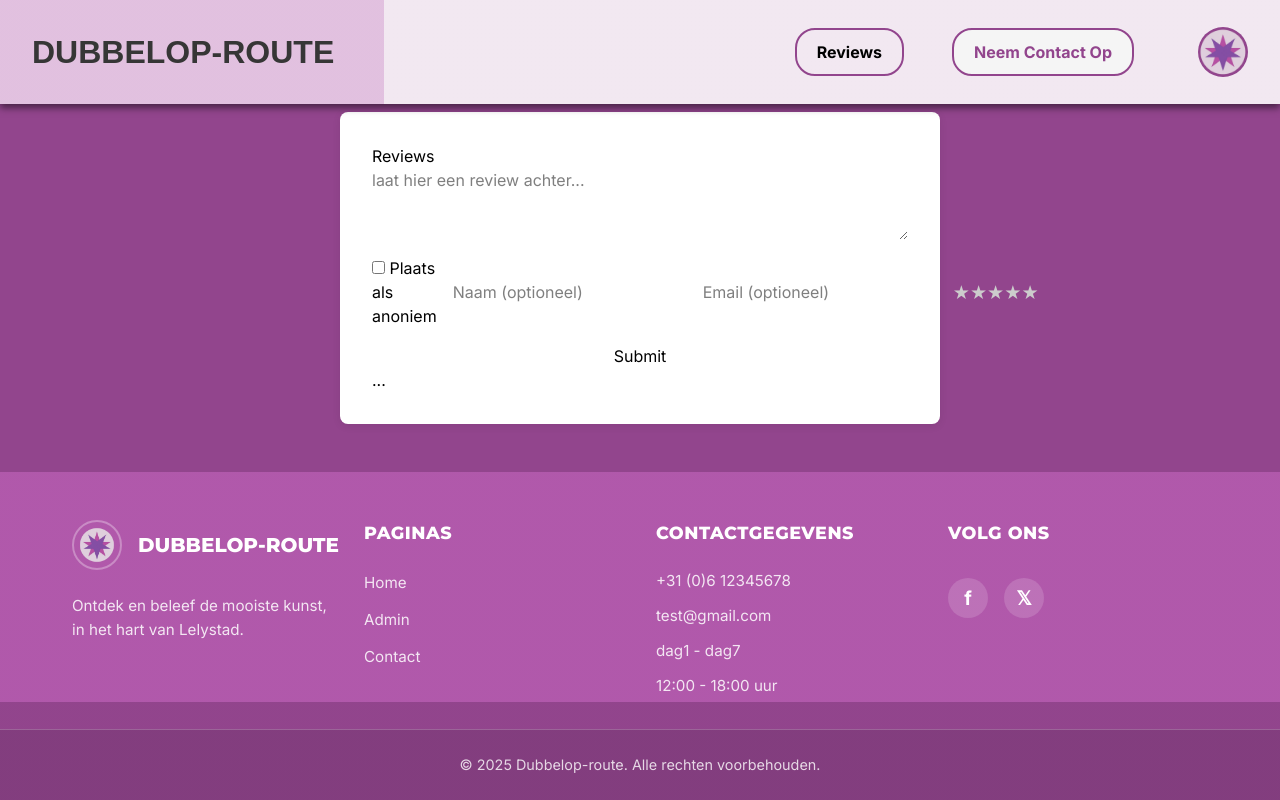
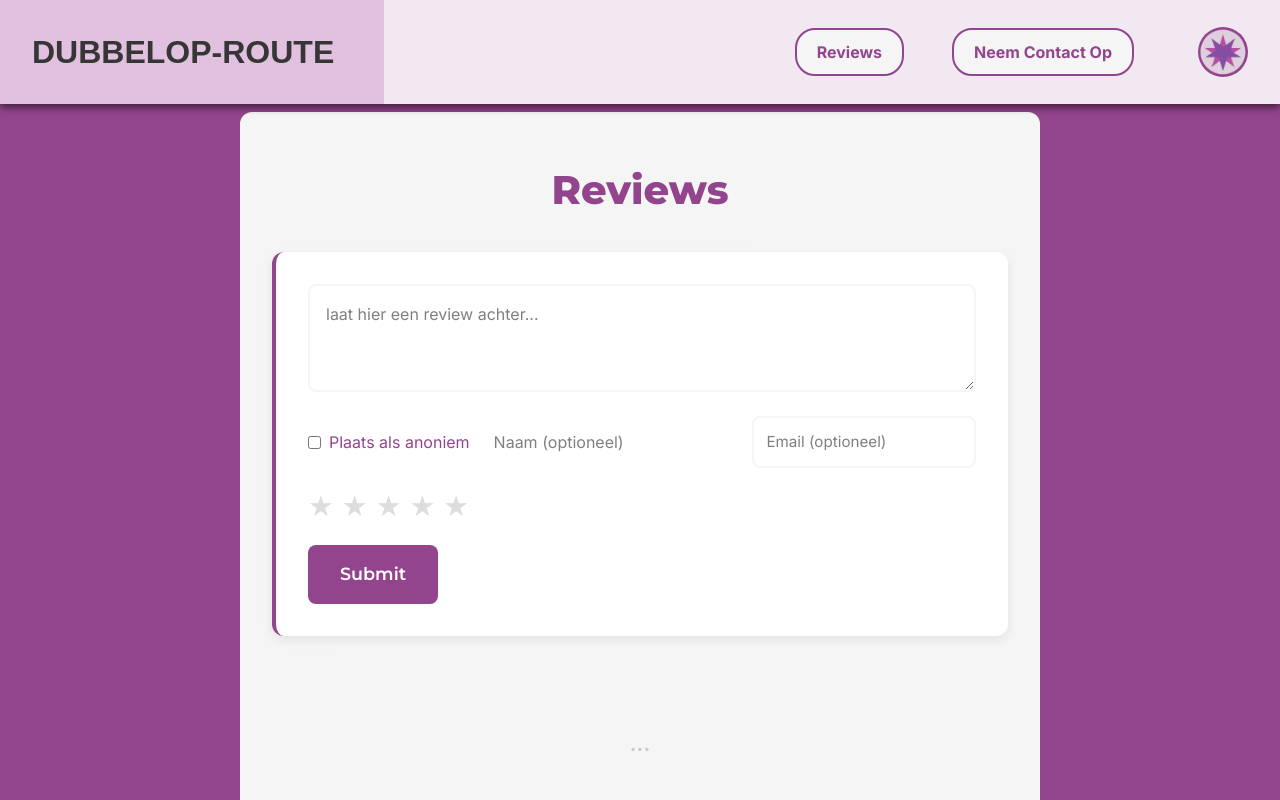
Before and after one commit to alexljn5/ed_project_croissant_team, a Vue app in the folder ed-vite/: page /reviews in a window 1280 px wide. Built offline with nearby package versions, Linux system fonts and the light colour scheme.

Commit message:
upd jan 13-1-26

```diff
--- a/ed-vite/src/assets/css/app.css
+++ b/ed-vite/src/assets/css/app.css
@@ -115,6 +115,23 @@
     transition: all 0.15s;
 }
 
+.reviewsKnop {
+    padding: 10px 20px;
+    background: var(--achtergrond-primair);
+    border-radius: 20px;
+    border: 2px solid var(--site-paars);
+    cursor: pointer;
+    transition: background-color 0.15s;
+    font-weight: bold;
+    color: var(--site-paars);
+}
+
+.reviewsKnop:hover {
+    background: var(--site-paars);
+    color: white;
+    transition: all 0.15s;
+}
+
 :root {
     --body: hsla(304, 36%, 42%, 1);
     --title-text: hsl(0, 0%, 90%);
--- a/ed-vite/src/assets/css/reviews.css
+++ b/ed-vite/src/assets/css/reviews.css
@@ -1,81 +1,293 @@
+:root {
+  --site-paars: hsla(304, 36%, 42%, 1);
+  --interactief: hsl(41, 100%, 69%);
+  --achtergrond-primair: hsl(0, 0%, 96%);
+  --font-primair: 'Inter', Roboto, 'Open Sans', Arial, Helvetica, sans-serif;
+  --font-heading: 'Montserrat', 'Poppins', 'Nunito', 'Segoe UI', 'Helvetica Neue', Arial, sans-serif;
+}
+
 .reviews-page {
-  max-width: 600px;
+  max-width: 800px;
   margin: 2rem auto;
-  padding: 2rem;
-  background: #fff;
-  border-radius: 8px;
-  box-shadow: 0 2px 8px rgba(0,0,0,0.08);
+  padding: 3rem 2rem;
+  background: linear-gradient(135deg, var(--achtergrond-primair) 0%, #f5f5f5 100%);
+  border-radius: 12px;
+  min-height: calc(100vh - 100px);
 }
+
+.reviews-page h1 {
+  font-family: var(--font-heading);
+  color: var(--site-paars);
+  font-size: 2.5rem;
+  margin: 0 0 2rem 0;
+  text-align: center;
+  font-weight: 700;
+}
+
+.reviews-page h2 {
+  font-family: var(--font-heading);
+  color: var(--site-paars);
+  font-size: 1.8rem;
+  margin: 2rem 0 1.5rem 0;
+  font-weight: 600;
+}
+
+/* Form Styling */
 .review-form {
   display: flex;
   flex-direction: column;
-  gap: 1rem;
+  gap: 1.5rem;
+  background: white;
+  padding: 2rem;
+  border-radius: 12px;
+  box-shadow: 0 4px 12px rgba(0, 0, 0, 0.08);
+  margin-bottom: 2rem;
+  border-left: 4px solid var(--site-paars);
 }
+
+.review-form textarea {
+  font-family: var(--font-primair);
+  padding: 1rem;
+  border: 2px solid var(--achtergrond-primair);
+  border-radius: 8px;
+  font-size: 1rem;
+  resize: vertical;
+  transition: border-color 0.3s;
+}
+
+.review-form textarea:focus {
+  outline: none;
+  border-color: var(--site-paars);
+}
+
 .review-options {
   display: flex;
-  gap: 1rem;
+  flex-wrap: wrap;
+  gap: 1.5rem;
   align-items: center;
 }
+
+.review-options label {
+  display: flex;
+  align-items: center;
+  gap: 0.5rem;
+  font-family: var(--font-primair);
+  color: var(--site-paars);
+  cursor: pointer;
+  font-weight: 500;
+}
+
+.review-options input[type="text"],
+.review-options input[type="email"] {
+  padding: 0.8rem;
+  border: 2px solid var(--achtergrond-primair);
+  border-radius: 8px;
+  font-family: var(--font-primair);
+  font-size: 0.95rem;
+  transition: border-color 0.3s;
+  flex: 1;
+  min-width: 150px;
+}
+
+.review-options input[type="text"]:focus,
+.review-options input[type="email"]:focus {
+  outline: none;
+  border-color: var(--site-paars);
+}
+
+.review-form button[type="submit"] {
+  padding: 1rem 2rem;
+  background: var(--site-paars);
+  color: white;
+  border: none;
+  border-radius: 8px;
+  font-family: var(--font-heading);
+  font-size: 1.1rem;
+  font-weight: 600;
+  cursor: pointer;
+  transition: all 0.3s;
+  align-self: flex-start;
+}
+
+.review-form button[type="submit"]:hover {
+  background: var(--interactief);
+  color: var(--site-paars);
+  transform: translateY(-2px);
+  box-shadow: 0 6px 16px rgba(0, 0, 0, 0.15);
+}
+
+.star-rating {
+  display: flex;
+  gap: 0.5rem;
+}
+
+.star {
+  cursor: pointer;
+  color: #ddd;
+  font-size: 1.8rem;
+  transition: all 0.2s;
+  line-height: 1;
+}
+
+.star:hover {
+  color: var(--interactief);
+  transform: scale(1.2);
+}
+
+.star.active {
+  color: var(--interactief);
+}
+
+.reviews-list {
+  margin-top: 2rem;
+}
+
 .review-item {
+  background: white;
   margin-bottom: 1.5rem;
-  padding-bottom: 1rem;
-  border-bottom: 1px solid #eee;
+  padding: 1.5rem;
+  border-radius: 12px;
+  box-shadow: 0 2px 8px rgba(0, 0, 0, 0.06);
+  border-left: 4px solid var(--site-paars);
   position: relative;
+  transition: all 0.3s;
+}
+
+.review-item:hover {
+  box-shadow: 0 6px 16px rgba(0, 0, 0, 0.12);
+  transform: translateY(-2px);
+}
+
+.review-text {
+  display: block;
+  font-family: var(--font-primair);
+  color: #333;
+  font-size: 1rem;
+  line-height: 1.6;
+  margin-bottom: 1rem;
 }
 
 .review-meta {
-  font-size: 0.9em;
+  display: flex;
+  flex-wrap: wrap;
+  gap: 1rem;
+  align-items: center;
+  font-family: var(--font-primair);
+  font-size: 0.85rem;
   color: #888;
-  margin-top: 0.2em;
+  margin-bottom: 0.8rem;
 }
+
 .review-email {
-  color: #aaa;
+  color: #999;
 }
+
 .review-stars {
-  margin-left: 0.5em;
+  display: flex;
+  gap: 0.3rem;
+  margin-left: auto;
 }
-.star {
+
+.review-stars .star {
+  font-size: 1.3rem;
+  cursor: default;
+  color: var(--interactief);
+}
+
+.remove-btn {
+  margin-left: 80%;
+  position: absolute;
+  top: -12px;
+  transform: translateX(50%);
+  background: #ffe6e6;
+  border: 2px solid #ff9999;
+  color: #c00;
+  padding: 0.5rem 1.2rem;
+  border-radius: 6px;
   cursor: pointer;
-  color: #ccc;
-  font-size: 1.2em;
-  transition: color 0.2s;
+  font-size: 0.85rem;
+  font-family: var(--font-primair);
+  font-weight: 600;
+  transition: all 0.3s ease;
+  opacity: 0;
+  visibility: hidden;
+  z-index: 10;
 }
-.star.active {
-  color: #FFD700;
+
+.review-item:hover .remove-btn {
+  opacity: 1;
+  visibility: visible;
+  top: -14px;
 }
-.remove-btn {
-  position: absolute;
-  right: 0;
-  top: 0;
-  background: #ffdddd;
-  border: none;
-  color: #c00;
-  padding: 0.2em 0.7em;
-  border-radius: 4px;
-  cursor: pointer;
-  font-size: 0.9em;
-  transition: background 0.2s;
+
+.remove-btn:hover {
+  background: #c00;
+  border-color: #c00;
+  color: #fff;
+  transform: translateX(50%) scale(1.08);
 }
-.remove-btn:hover {
-  background: #ffbbbb;
+
+.remove-btn p {
+  display: none;
 }
+
 .show-more-btn {
   display: block;
-  margin: 1em auto 0 auto;
-  padding: 0.5em 1.5em;
-  background: #eee;
-  border: none;
-  border-radius: 4px;
+  margin: 2rem auto 0;
+  padding: 1rem 2rem;
+  background: var(--achtergrond-primair);
+  border: 2px solid var(--site-paars);
+  border-radius: 8px;
   cursor: pointer;
-  font-size: 1em;
-  color: #333;
-  transition: background 0.2s;
-}
-.show-more-btn:hover {
-  background: #ddd;
+  font-size: 1rem;
+  font-family: var(--font-heading);
+  color: var(--site-paars);
+  font-weight: 600;
+  transition: all 0.3s;
 }
 
-#liltekst {
-  font-size: 0.45em;
-  color: #888;
+.show-more-btn:hover {
+  background: var(--site-paars);
+  color: white;
+  transform: translateY(-2px);
+  box-shadow: 0 6px 16px rgba(0, 0, 0, 0.15);
 }
+
+.no-reviews {
+  text-align: center;
+  padding: 3rem;
+  color: #ccc;
+  font-size: 2rem;
+  font-family: var(--font-heading);
+}
+
+/* Responsive */
+@media (max-width: 600px) {
+  .reviews-page {
+    padding: 1.5rem 1rem;
+  }
+
+  .reviews-page h1 {
+    font-size: 1.8rem;
+  }
+
+  .review-options {
+    flex-direction: column;
+    align-items: flex-start;
+  }
+
+  .review-options input[type="text"],
+  .review-options input[type="email"] {
+    width: 100%;
+  }
+
+  .review-stars {
+    margin-left: 0;
+  }
+
+  .remove-btn {
+    position: static;
+    width: 100%;
+    margin-top: 1rem;
+  }
+}
--- a/ed-vite/src/components/Slider.vue
+++ b/ed-vite/src/components/Slider.vue
@@ -209,6 +209,7 @@ onBeforeUnmount(() => {
 /* card styling */
 .slider-card {
   flex: 0 0 300px;
+  height: 35%;
   margin: 0 15px;
   border-radius: 15px;
   overflow: hidden;
--- a/ed-vite/src/pages/Reviews.vue
+++ b/ed-vite/src/pages/Reviews.vue
@@ -31,7 +31,7 @@
           <button @click="removeReview(idx)" class="remove-btn">Verwijder <p id="liltekst">"(temporary ofc)"</p></button>
         </li>
       </ul>
-      <button v-if="visibleReviews.length < reviews.length" @click="showMoreReviews" class="show-more-btn">Show more</button>
+      <button v-if="visibleReviews.length < reviews.length" @click="showMoreReviews" class="show-more-btn">Bekijk meer</button>
     </div>
     <div v-else class="no-reviews">...</div>
   </div>
```
